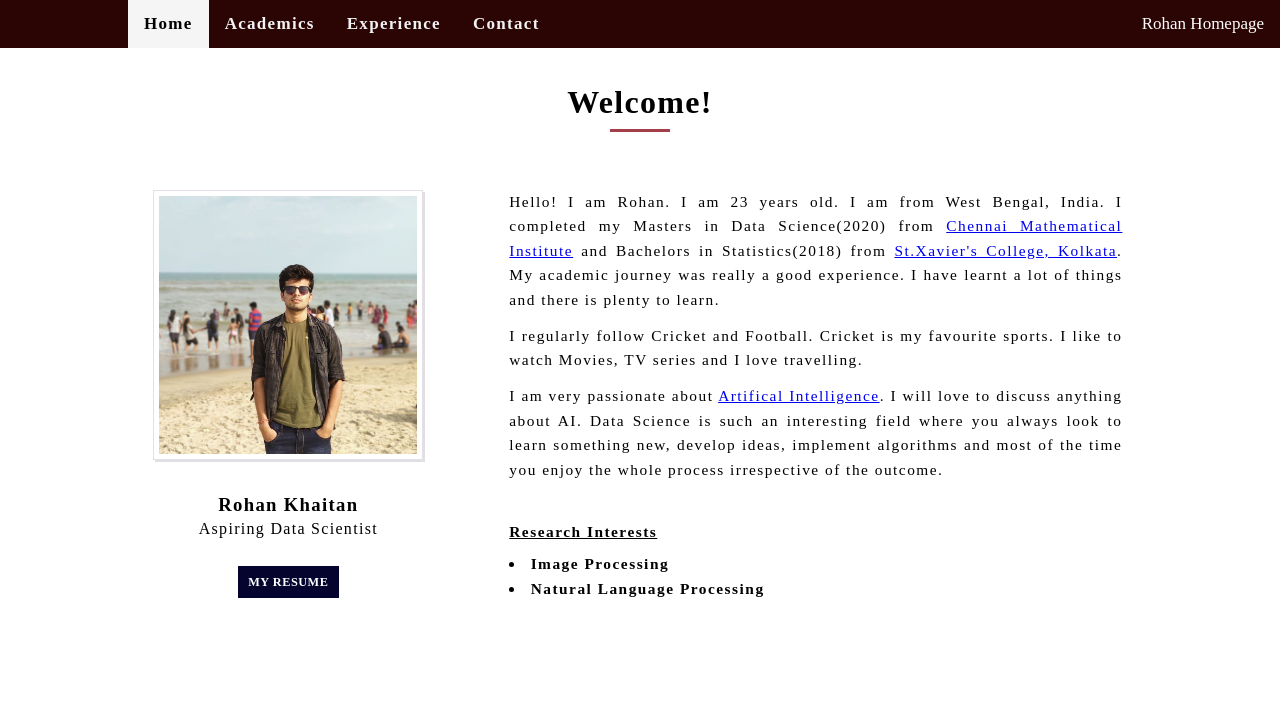
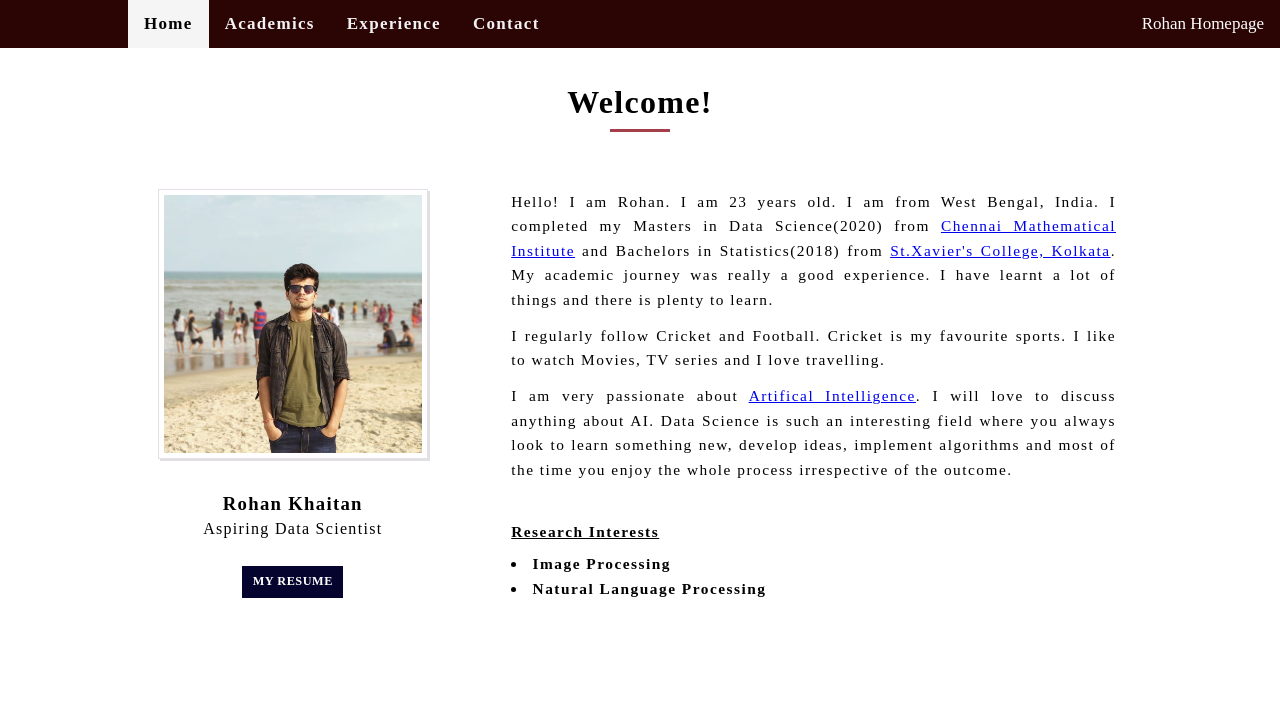
Before and after one commit to rohankhaitan/rohankhaitan.github.io, a plain HTML site: page index.html in a window 1280 px wide. Shown: the top 712 px of the page. Drawn offline with Linux system fonts and the light colour scheme; a web font is replaced by a local one.

Commit message:
Update common.css

```diff
--- a/css/common.css
+++ b/css/common.css
@@ -19,7 +19,7 @@ body {
 .bg_color {
    background:	#FFFFFF;
    min-height:100%;
-   width: 90%;
+   width: 80%;
    margin: 0 auto !important;
    }
 
@@ -27,7 +27,7 @@ body {
 .main {
   text-align:center;
   padding: 16px;
-   width:90%;
+  width:100%;
   margin: 0 auto;
   padding-top: 80px;
   font-family: Petrona;
```
